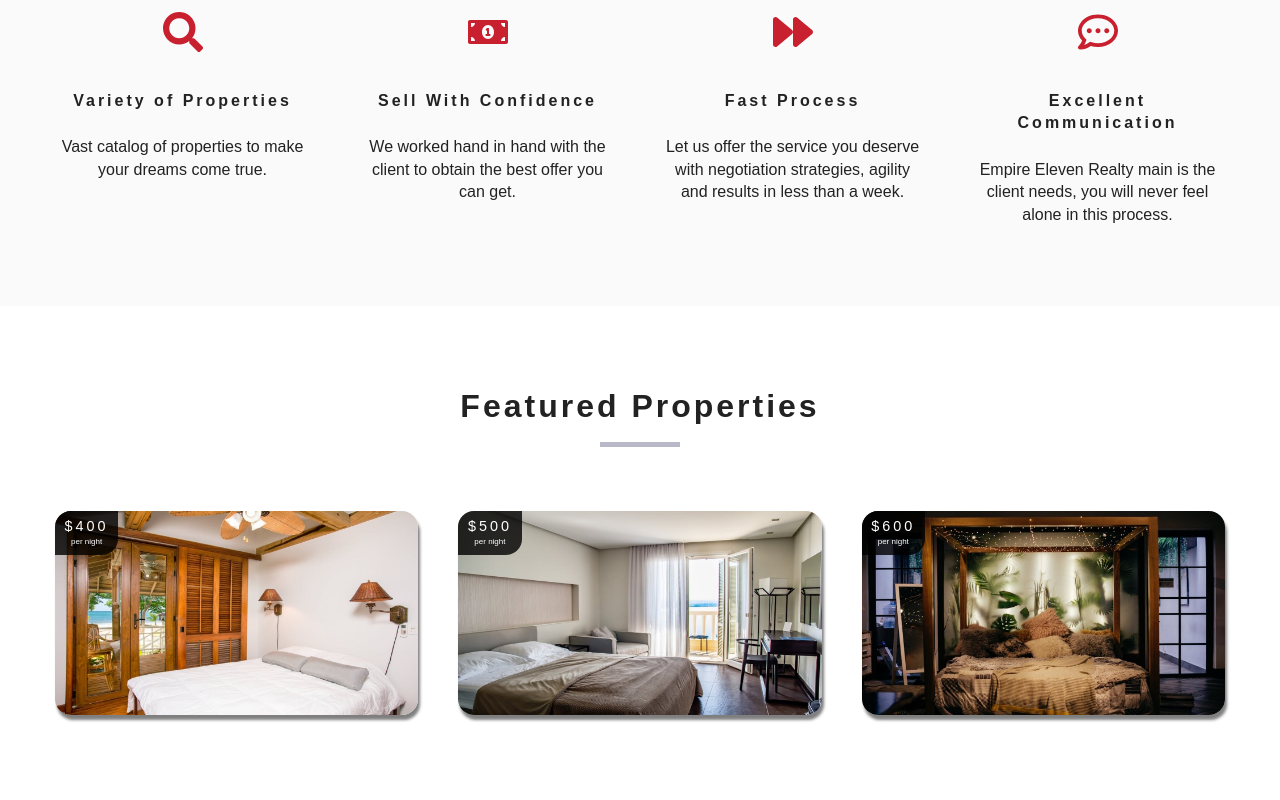
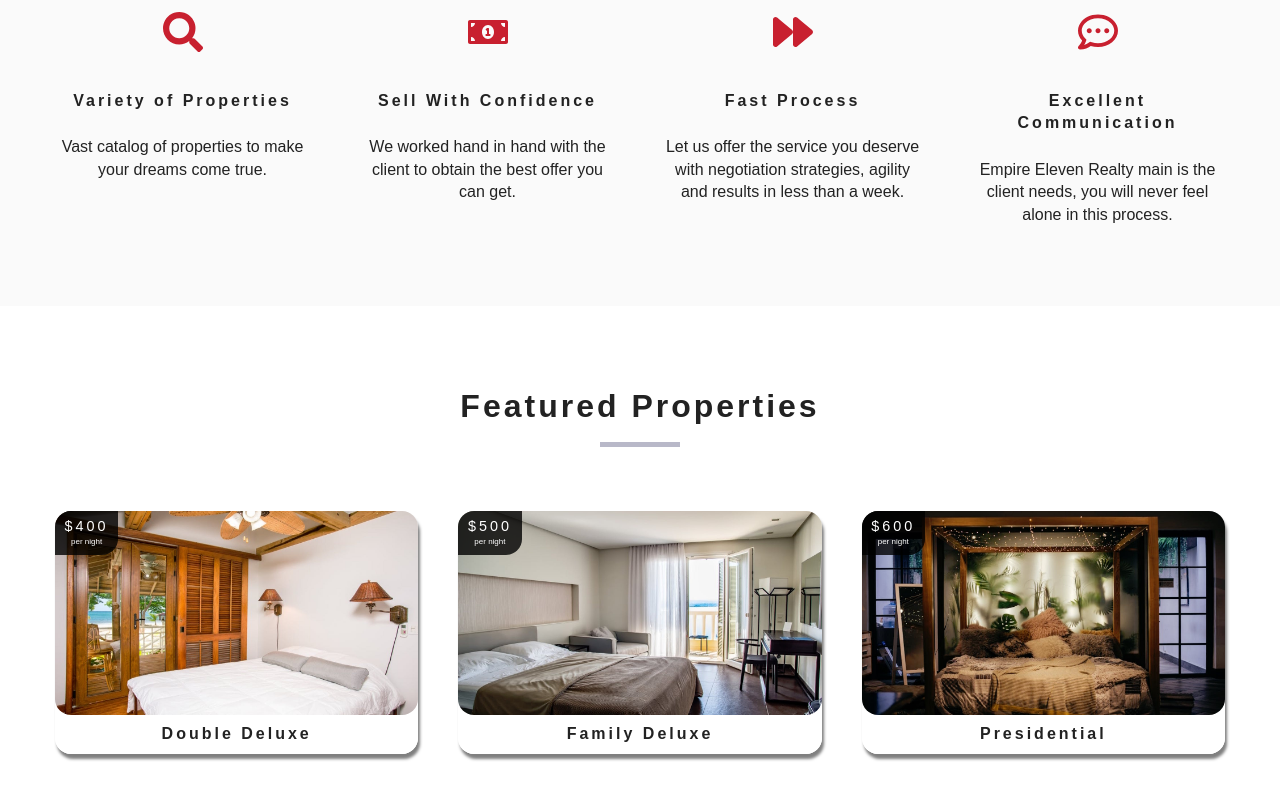
Before and after one commit to JanPaulCulpeper/empire-eleven-realty, a React (Create React App) app: page / in a window 1280 px wide. Shown: the part 995-1795 px from the top of the page. Built offline with nearby package versions, Linux system fonts and the light colour scheme.

Commit message:
Property name Displayed

```diff
--- a/src/App.css
+++ b/src/App.css
@@ -374,13 +374,34 @@
     transform: translate(-50%, -50%) scale(1);
   }
   .property-info {
-    background: var(--darkGrey);
+    background: white;
+    border-radius: 1em;
     text-transform: capitalize;
-    padding: 0.5rem 0;
+    padding: .5rem 0;
     text-align: center;
     font-weight: 700;
     letter-spacing: var(--mainSpacing);
   }
+  /* .property-bed-info {
+    background: white;
+    border-radius: 1em;
+    text-transform: capitalize;
+    padding: .5rem 0;
+    text-align:center;
+    grid-column:1/3;
+    font-weight: 700;
+    letter-spacing: var(--mainSpacing);
+  }
+  .property-bath-info {
+    background: white;
+    border-radius: 1em;
+    text-transform: capitalize;
+    padding: .5rem 0;
+    text-align:center;
+    grid-column: 2 / 3;
+    font-weight: 700;
+    letter-spacing: var(--mainSpacing);
+  } */
   /* end of room  */
   /* single room*/
 
--- a/src/components/Property.js
+++ b/src/components/Property.js
@@ -4,7 +4,7 @@ import defaultImg from '../images/room-1.jpeg';
 
 export default function Property({property}) {
     // eslint-disable-next-line
-const{name,sp,images,price,status} = property;
+const{name,sp,images,price,status,capacity} = property;
 
     return (
         <article className="property">
@@ -25,6 +25,9 @@ const{name,sp,images,price,status} = property;
           Features
         </Link>
         </div>
+        <p className="property-info"> {name}</p>
+        {/* <p className="property-bed-info"> {capacity}</p>
+        <p className="property-bath-info"> {capacity}</p> */}
         </article>
     );
 
```
